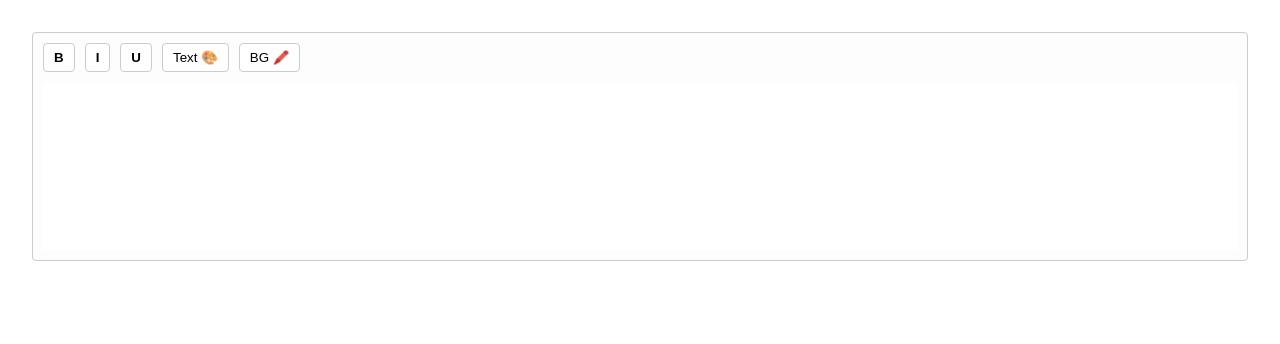
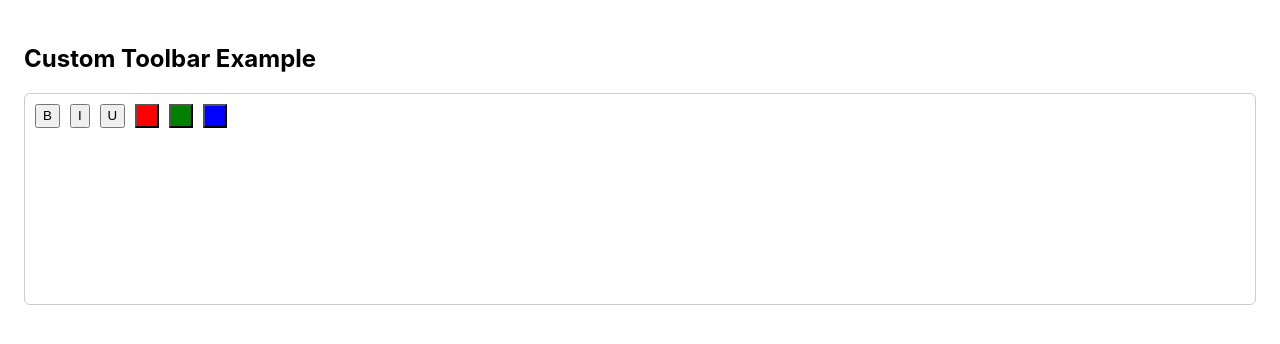
Before and after one commit to Mariam-MF97/wysiwyg-editor, a React (Create React App) app: page / in a window 1280 px wide. Shown: the top 344 px of the page. Built offline with nearby package versions, Linux system fonts and the light colour scheme.

Commit message:
complete two modes + handling passing custom toolbar

```diff
--- a/src/App.tsx
+++ b/src/App.tsx
@@ -1,10 +1,44 @@
-import React from 'react';
+import React, { useState } from 'react';
 import WysiwygEditor from './components/WysiwygEditor';
+import { INLINE_STYLES, COLOR_STYLES } from './constants/inlineStyles';
 
-const App: React.FC = () => {
+const App = () => {
+  const [content, setContent] = useState<string | undefined>();
+
+  const renderCustomToolbar = (onToggle: (style: string) => void) => (
+    <div style={{ display: 'flex', gap: 10, flexWrap: 'wrap' }}>
+      {INLINE_STYLES.map(({ label, style }) => (
+        <button
+          key={style}
+          onMouseDown={(e) => {
+            e.preventDefault();
+            onToggle(style);
+          }}
+        >
+          {label}
+        </button>
+      ))}
+      {COLOR_STYLES.map(({ style, color }) => (
+        <button
+          key={style}
+          onMouseDown={(e) => {
+            e.preventDefault();
+            onToggle(style);
+          }}
+          style={{ backgroundColor: color, width: 24, height: 24 }}
+        />
+      ))}
+    </div>
+  );
+
   return (
-    <div style={{ padding: 32 }}>
-      <WysiwygEditor />
+    <div style={{ padding: 24 }}>
+      <h2>Custom Toolbar Example</h2>
+      <WysiwygEditor
+        value={content}
+        onChange={setContent}
+        renderToolbar={renderCustomToolbar}
+      />
     </div>
   );
 };
--- a/src/components/Toolbar/Toolbar.tsx
+++ b/src/components/Toolbar/Toolbar.tsx
@@ -1,26 +1,10 @@
 import React, { useState, useEffect, useRef } from 'react';
 import { ToolbarProps } from './Toolbar.types';
-
-const INLINE_STYLES = [
-  { label: 'B', style: 'BOLD' },
-  { label: 'I', style: 'ITALIC' },
-  { label: 'U', style: 'UNDERLINE' },
-];
-
-const COLOR_STYLES = [
-  { style: 'RED', color: 'red' },
-  { style: 'GREEN', color: 'green' },
-  { style: 'BLUE', color: 'blue' },
-];
-
-const BG_COLOR_STYLES = [
-  { style: 'YELLOW_BG', color: 'yellow' },
-  { style: 'CYAN_BG', color: 'cyan' },
-  { style: 'ORANGE_BG', color: 'orange' },
-  { style: 'PINK_BG', color: 'pink' },
-  { style: 'GRAY_BG', color: '#ccc' },
-  { style: 'PURPLE_BG', color: 'plum' },
-];
+import {
+  INLINE_STYLES,
+  COLOR_STYLES,
+  BG_COLOR_STYLES,
+} from '../../constants/inlineStyles';
 
 const Toolbar: React.FC<ToolbarProps> = ({ onToggle }) => {
   const [showTextColors, setShowTextColors] = useState(false);
@@ -83,7 +67,6 @@ const Toolbar: React.FC<ToolbarProps> = ({ onToggle }) => {
         </button>
       ))}
 
-
       <div style={{ position: 'relative' }} ref={textColorRef}>
         <button
           onMouseDown={(e) => {
@@ -136,7 +119,6 @@ const Toolbar: React.FC<ToolbarProps> = ({ onToggle }) => {
           </div>
         )}
       </div>
-
 
       <div style={{ position: 'relative' }} ref={bgColorRef}>
         <button
--- a/src/components/WysiwygEditor/WysiwygEditor.tsx
+++ b/src/components/WysiwygEditor/WysiwygEditor.tsx
@@ -1,6 +1,5 @@
-
-import React, { useRef } from 'react';
-import { Editor } from 'draft-js';
+import React, { useRef, useEffect } from 'react';
+import { Editor, EditorState } from 'draft-js';
 import { useEditor } from '../../hooks/useEditor';
 import { toggleInlineStyle, CUSTOM_STYLE_MAP } from '../../utils/editorUtils';
 import { WysiwygEditorProps } from '../../types/editor.types';
@@ -32,10 +31,8 @@ const WysiwygEditor: React.FC<WysiwygEditorProps> = ({
       className={className}
       style={{
         border: '1px solid #ccc',
-        borderRadius: 4,
         padding: '10px',
-        backgroundColor: '#fdfdfd',
-        transition: 'border 0.2s ease',
+        borderRadius: 6,
         ...style,
       }}
     >
@@ -44,20 +41,14 @@ const WysiwygEditor: React.FC<WysiwygEditorProps> = ({
       ) : (
         <Toolbar onToggle={handleToggleStyle} onFocusEditor={focusEditor} />
       )}
-      <div
-        style={{
-          minHeight: 150,
-          padding: 8,
-          backgroundColor: '#fff',
-          cursor: 'text',
-        }}
-        onClick={focusEditor}
-      >
+      <div style={{ minHeight: 150, padding: 8, backgroundColor: '#fff' }}>
         <Editor
           ref={editorRef}
           editorState={editorState}
           onChange={updateState}
           customStyleMap={CUSTOM_STYLE_MAP}
+          spellCheck={true}
+          stripPastedStyles={true}
         />
       </div>
     </div>
--- /dev/null
+++ b/src/constants/inlineStyles.ts
@@ -0,0 +1,21 @@
+
+export const INLINE_STYLES = [
+  { label: 'B', style: 'BOLD' },
+  { label: 'I', style: 'ITALIC' },
+  { label: 'U', style: 'UNDERLINE' },
+];
+
+export const COLOR_STYLES = [
+  { style: 'RED', color: 'red' },
+  { style: 'GREEN', color: 'green' },
+  { style: 'BLUE', color: 'blue' },
+];
+
+export const BG_COLOR_STYLES = [
+  { style: 'YELLOW_BG', color: 'yellow' },
+  { style: 'CYAN_BG', color: 'cyan' },
+  { style: 'ORANGE_BG', color: 'orange' },
+  { style: 'PINK_BG', color: 'pink' },
+  { style: 'GRAY_BG', color: '#ccc' },
+  { style: 'PURPLE_BG', color: 'plum' },
+];
--- a/src/hooks/useEditor.ts
+++ b/src/hooks/useEditor.ts
@@ -1,31 +1,66 @@
-import { useState, useEffect } from 'react';
-import { EditorState, convertFromRaw, convertToRaw } from 'draft-js';
+import { useState, useEffect, useCallback } from 'react';
+import {
+  EditorState,
+  convertFromRaw,
+  convertToRaw,
+} from 'draft-js';
 
 export const useEditor = (
   value?: string,
   onChange?: (value: string) => void
 ) => {
-  const [editorState, setEditorState] = useState(() =>
-    value
-      ? EditorState.createWithContent(convertFromRaw(JSON.parse(value)))
-      : EditorState.createEmpty()
+  const [editorState, setEditorState] = useState<EditorState>(() => {
+    if (value) {
+      try {
+        const parsed = JSON.parse(value);
+        const content = convertFromRaw(parsed);
+        return EditorState.createWithContent(content);
+      } catch (e) {
+        console.warn('Invalid content, falling back to empty', e);
+      }
+    }
+    return EditorState.createEmpty();
+  });
+
+  const updateState = useCallback(
+    (newState: EditorState) => {
+      const selection = newState.getSelection();
+      const content = newState.getCurrentContent();
+
+      const nextState = EditorState.forceSelection(
+        EditorState.createWithContent(content),
+        selection
+      );
+
+      setEditorState(nextState);
+
+      if (onChange) {
+        const raw = convertToRaw(content);
+        const stringified = JSON.stringify(raw);
+        onChange(stringified);
+      }
+    },
+    [onChange]
   );
 
   useEffect(() => {
-    if (value && onChange) {
-      setEditorState(
-        EditorState.createWithContent(convertFromRaw(JSON.parse(value)))
-      );
+    if (value) {
+      try {
+        const parsed = JSON.parse(value);
+        const content = convertFromRaw(parsed);
+
+        const selection = editorState.getSelection();
+        const nextState = EditorState.forceSelection(
+          EditorState.createWithContent(content),
+          selection
+        );
+
+        setEditorState(nextState);
+      } catch (e) {
+        console.warn('Invalid content in effect, falling back to empty', e);
+      }
     }
-  }, [value]);
-
-  const updateState = (state: EditorState) => {
-    setEditorState(state);
-    if (onChange) {
-      const content = JSON.stringify(convertToRaw(state.getCurrentContent()));
-      onChange(content);
-    }
-  };
+  }, [value, editorState.getSelection()]);
 
   return { editorState, updateState };
 };
--- a/src/types/editor.types.ts
+++ b/src/types/editor.types.ts
@@ -1,7 +1,7 @@
-export type WysiwygEditorProps = {
+export interface WysiwygEditorProps {
   value?: string;
   onChange?: (value: string) => void;
   renderToolbar?: (onToggle: (style: string) => void) => React.ReactNode;
   className?: string;
   style?: React.CSSProperties;
-};
+}
```
